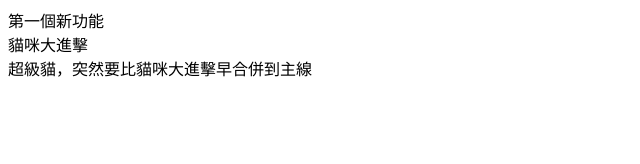
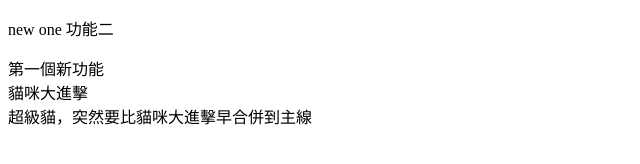
Before and after one commit to funcode-tony/about-git, a plain HTML site: page index.html in a window 1280 px wide. Shown: the whole page, without its empty margins (0-640 px from the left). Drawn offline with Linux system fonts and the light colour scheme.

Commit message:
function2 at the top

```diff
--- a/index.html
+++ b/index.html
@@ -6,6 +6,7 @@
   <title>Document</title>
 </head>
 <body>
+  <p>new one 功能二</p>
   <div>第一個新功能</div>
   <div>貓咪大進擊</div>
   <div>超級貓，突然要比貓咪大進擊早合併到主線</div>
```
